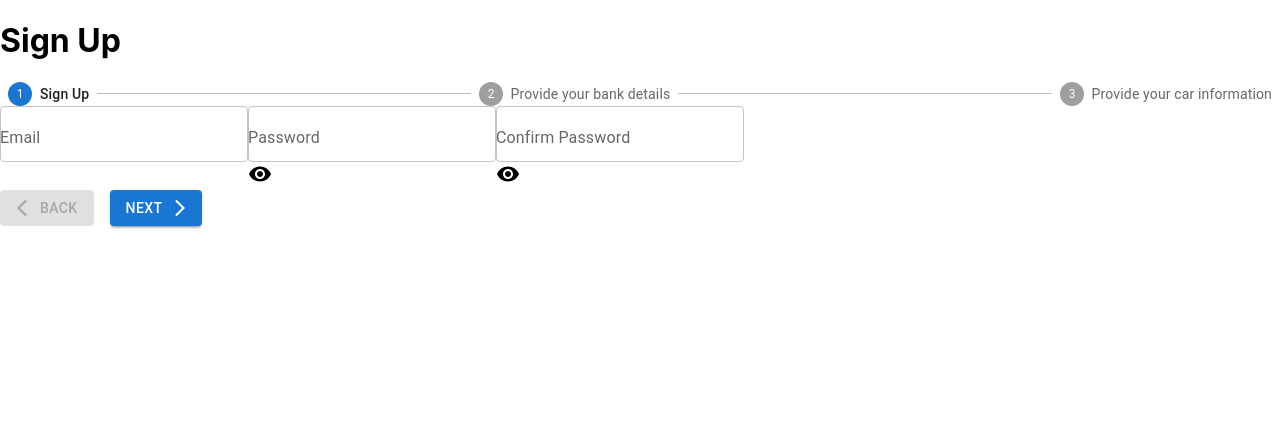
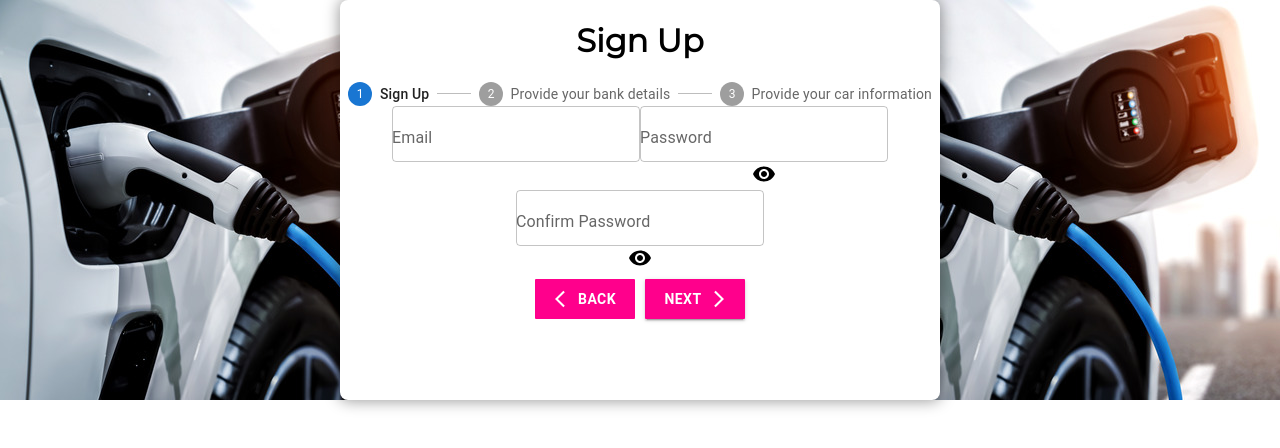
Before and after one commit to LiubovRukhlina/multistep-register-flow, a Next.js app: page / in a window 1280 px wide. Shown: the top 448 px of the page. Built offline with nearby package versions, Linux system fonts and the light colour scheme; no server answers.

Commit message:
bank card validation

```diff
--- a/components/CarInfo.tsx
+++ b/components/CarInfo.tsx
@@ -10,6 +10,7 @@ import { Car, getCars } from '../pages/api/cars';
 
 function CarInfo() {
   const { register, setValue } = useFormContext();
+  let fName = '';
   const { data: cars } = useQuery({
     queryKey: ['cars'],
     queryFn: getCars,
@@ -21,7 +22,7 @@ function CarInfo() {
       }));
     },
   });
-  console.log('info ', cars);
+
   return (
     <>
       <Autocomplete
@@ -38,10 +39,11 @@ function CarInfo() {
         )}
       />
 
-      <Button variant="contained" endIcon={<PhotoCamera />} component="label">
-        Upload
+      <Button variant="contained" startIcon={<PhotoCamera />} component="label">
+        Upload car registration:
+        <br />
+        <div>
           <input
-          hidden
             accept="image/*"
             type="file"
             {...register('carRegistration', {
@@ -49,10 +51,14 @@ function CarInfo() {
                 const path = v.target.value;
                 const fileName = path.split('\\').pop();
                 setValue('fileName', fileName);
+                fName = fileName;
+                console.log(fName);
               },
             })}
           />
+        </div>
       </Button>
+      <div>{fName}</div>
     </>
   );
 }
--- a/components/ControlledInput.tsx
+++ b/components/ControlledInput.tsx
@@ -44,9 +44,9 @@ function ControlledInput({ control, name, label }: ControlledInputProps) {
         }
       />
       {name === 'password' || name === 'confirmPassword' ? (
-        <span className="icon" onClick={toggle}>
+        <div className="icon" onClick={toggle}>
           {isVisible ? <VisibilityOffIcon /> : <VisibilityIcon />}
-        </span>
+        </div>
       ) : null}
 
       {error ? <FormHelperText>{error.message}</FormHelperText> : null}
--- a/components/FinanceInfo.tsx
+++ b/components/FinanceInfo.tsx
@@ -9,8 +9,22 @@ function FinanceInfo() {
 
   return (
     <>
-      <ControlledInput control={control} label="IBAN" name="iban" />
-      <ControlledInput control={control} label="BIC" name="bic" />
+      <ControlledInput
+        control={control}
+        label="Credit Card Number"
+        name="CreditCardNumber"
+      />
+      <ControlledInput
+        control={control}
+        label="Cardholder Name"
+        name="CardholderName"
+      />
+      <ControlledInput
+        control={control}
+        label="Expiration date"
+        name="ExpirationDate"
+      />
+      <ControlledInput control={control} label="CVV" name="cvv" />
     </>
   );
 }
--- a/components/SignupForm.tsx
+++ b/components/SignupForm.tsx
@@ -9,6 +9,7 @@ import FinanceInfo from './FinanceInfo';
 import { useForm, FormProvider } from 'react-hook-form';
 import { yupResolver } from '@hookform/resolvers/yup';
 import * as yup from 'yup';
+import valid from 'card-validator';
 import { toast, ToastContainer } from 'react-toastify';
 import 'react-toastify/dist/ReactToastify.css';
 import Stepper from '@mui/material/Stepper';
@@ -22,13 +23,43 @@ const schema = yup
       .string()
       .required('No password provided.')
       .min(8, 'Password is too short - min 8 chars')
-      .matches(/[a-zA-Z]/, 'Password can only contain Latin letters.'),
+      .matches(/[a-zA-Z]/, 'Password should contain a letter'),
     confirmPassword: yup
       .string()
       .required()
       .oneOf([yup.ref('password'), null], 'Passwords must match'),
-    iban: yup.string().required(),
-    bic: yup.string().required(),
+    CreditCardNumber: yup
+      .string()
+      .test(
+        'test-number', // this is used internally by yup
+        'Credit Card number is invalid', //validation message
+        (value) => valid.number(value).isValid
+      ) // return true false based on validation
+      .required(),
+    CardholderName: yup
+      .string()
+      .test(
+        'test-number', // this is used internally by yup
+        'Name is invalid', //validation message
+        (value) => valid.cardholderName(value).isValid
+      ) // return true false based on validation
+      .required(),
+    ExpirationDate: yup
+      .string()
+      .test(
+        'test-number', // this is used internally by yup
+        'Expiration date is invalid', //validation message
+        (value) => valid.expirationDate(value).isValid
+      ) // return true false based on validation
+      .required(),
+    cvv: yup
+      .string()
+      .test(
+        'test-number', // this is used internally by yup
+        'CVV is invalid', //validation message
+        (value) => valid.cvv(value).isValid
+      ) // return true false based on validation
+      .required(),
     car: yup.string().required(),
   })
   .required();
@@ -130,7 +161,7 @@ const SignupForm = () => {
 
   return (
     <div className="form">
-      <div className="container">
+      <div className="form-container">
         <FormProvider {...methods}>
           <form onSubmit={methods.handleSubmit(onSubmit)}>
             <div className="header">
@@ -177,7 +208,12 @@ const SignupForm = () => {
                       }
                     }
                     if (step === 1) {
-                      const result = await methods.trigger(['iban', 'bic']);
+                      const result = await methods.trigger([
+                        'CreditCardNumber',
+                        'CardholderName',
+                        'ExpirationDate',
+                        'cvv',
+                      ]);
                       if (result) {
                         handleNext();
                         handleComplete();
--- a/package.json
+++ b/package.json
@@ -16,7 +16,10 @@
     "@hookform/resolvers": "^2.9.10",
     "@mui/icons-material": "^5.10.15",
     "@mui/material": "^5.10.15",
+    "@raisin/yup-validations": "^1.0.0",
     "@tanstack/react-query": "^4.16.1",
+    "bootstrap": "^5.2.3",
+    "card-validator": "^8.1.1",
     "next": "13.0.4",
     "react": "18.2.0",
     "react-dom": "18.2.0",
--- a/styles/globals.css
+++ b/styles/globals.css
@@ -1,26 +1,152 @@
-html,
-body {
-  padding: 0;
-  margin: 0;
-  font-family: -apple-system, BlinkMacSystemFont, Segoe UI, Roboto, Oxygen,
-    Ubuntu, Cantarell, Fira Sans, Droid Sans, Helvetica Neue, sans-serif;
+@import url(https://fonts.googleapis.com/css?family=Montserrat);
+
+.App {
+  background: rgb(170, 95, 163);
+  background: radial-gradient(
+    circle,
+    rgba(255, 0, 228, 1) 0%,
+    rgba(212, 51, 16, 1) 84%,
+    rgba(255, 0, 95, 1) 100%
+  );
+  width: 100vw;
+  height: 100vh;
+  display: grid;
+  place-items: center;
 }
 
-a {
-  color: inherit;
-  text-decoration: none;
+body {
+  margin: 0%;
+  padding: 0%;
+  display: felx;
+  align-items: center;
+  font-family: montserrat, arial, verdana;
 }
 
-* {
-  box-sizing: border-box;
+.form {
+  width: 100%;
+  height: 100%;
+  display: flex;
+  text-align: center;
+  flex-direction: column;
+  justify-content: center;
+  align-items: center;
+  background-image: url('../public/car.jpeg');
 }
 
-@media (prefers-color-scheme: dark) {
-  html {
-    color-scheme: dark;
-  }
-  body {
-    color: white;
-    background: black;
-  }
+.form-container {
+  width: 600px;
+  height: 400px;
+  background-color: white;
+  border-radius: 8px;
+  box-shadow: 0 0 15px 1px rgba(0, 0, 0, 0.4);
+  display: flex;
+  flex-direction: column;
 }
+
+.form-container .header {
+  flex: 20%;
+  display: grid;
+  place-items: center;
+}
+
+.form-container .body {
+  flex: 60%;
+}
+
+.form-container .footer {
+  flex: 20%;
+  display: flex;
+  justify-content: center;
+}
+
+.form-container .footer button {
+  border-radius: 7px;
+  width: 100px;
+  height: 40px;
+  background-color: rgb(255, 0, 140);
+  font-weight: bold;
+  color: white;
+  border: 0 none;
+  border-radius: 1px;
+  cursor: pointer;
+  padding: 10px 5px;
+  margin: 10px 5px;
+  margin: 5px;
+}
+
+.sign-up-container {
+  height: 100%;
+  width: 100%;
+  display: flex;
+  flex-direction: column;
+  justify-content: center;
+  align-items: center;
+}
+
+.sign-up-container input {
+  margin: 5px;
+  width: 200px;
+  height: 40px;
+  padding-left: 5px;
+  font-size: 20px;
+}
+
+.personal-info-container {
+  height: 100%;
+  width: 100%;
+  display: flex;
+  flex-direction: column;
+  justify-content: center;
+  align-items: center;
+}
+
+.personal-info-container input {
+  margin: 5px;
+  width: 200px;
+  height: 40px;
+  padding-left: 5px;
+  font-size: 20px;
+}
+
+/* PROGRESS BAR */
+.progressbar {
+  width: 400px;
+  height: 10px;
+  background-color: white;
+  margin-bottom: 50px;
+}
+
+.progressbar div {
+  width: 33.3%;
+  height: 100%;
+  background-color: rgb(98, 0, 255);
+}
+
+.other-info-container {
+  height: 100%;
+  width: 100%;
+  display: flex;
+  flex-direction: column;
+  justify-content: center;
+  align-items: center;
+}
+
+.other-info-container input {
+  margin: 5px;
+  width: 200px;
+  height: 40px;
+  padding-left: 5px;
+  font-size: 20px;
+}
+
+input {
+  display: block;
+  width: 100%;
+  padding: 0.75rem;
+  border: 1px solid #ccc;
+  border-radius: 0.25rem;
+}
+
+input:focus {
+  border: 3px solid rgb(98, 0, 255);
+}
```
Also changed, not shown: public/car.jpeg (added), 1 other file (tests, documents, lock files or other folders). Lines whose indentation alone changed are shown as unchanged.
